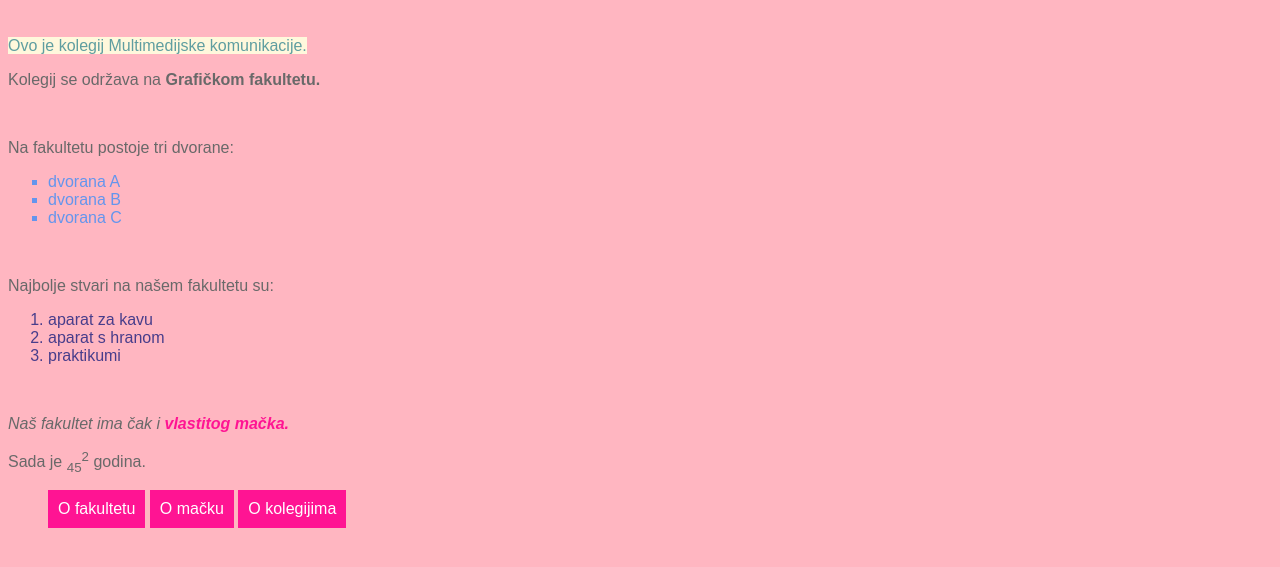
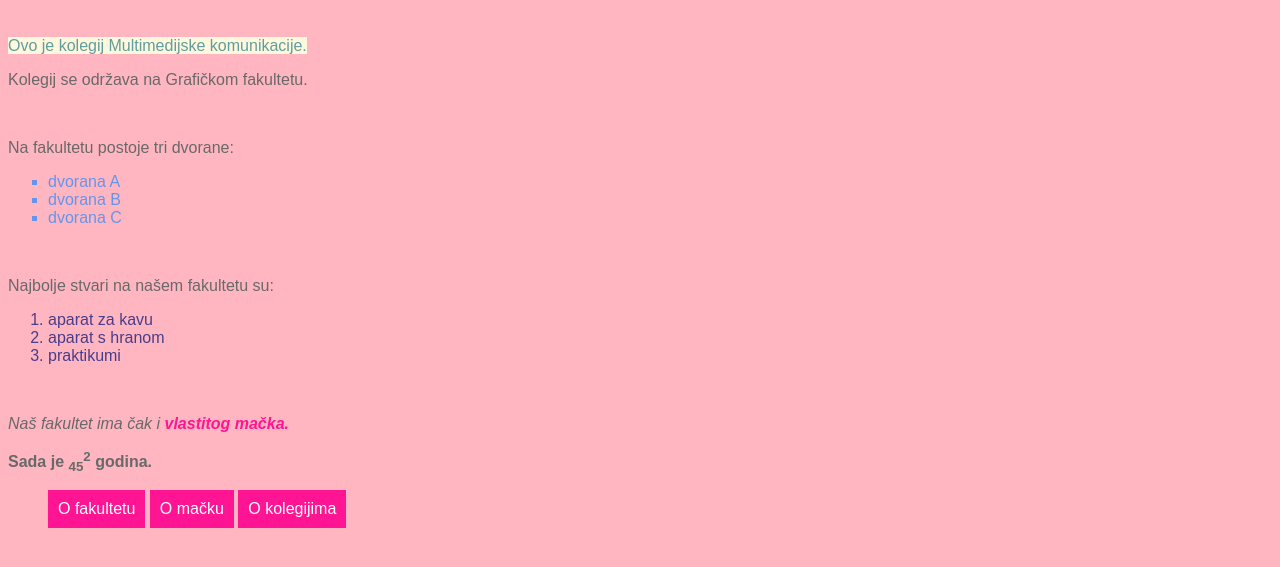
Before and after one commit to nikaivandija/MMK_V2, a plain HTML site: page index.html in a window 1280 px wide. Shown: the part 61-628 px from the top of the page. Drawn offline with Linux system fonts and the light colour scheme; a web font is replaced by a local one.

Commit message:
Add files via upload

```diff
--- a/index.html
+++ b/index.html
@@ -57,7 +57,7 @@
 	<br>
 	<p1>Ovo je kolegij Multimedijske komunikacije.</p1>
 	<br>
-	<p>Kolegij se održava na <strong>Grafičkom fakultetu.</strong></p>
+	<p>Kolegij se održava na Grafičkom fakultetu.</p>
 	<br>
 <p>Na fakultetu postoje tri dvorane:</p>
 <ul>
@@ -74,7 +74,7 @@
 	</ol>
 	<br>
 <p><em>Naš fakultet ima čak i <span>vlastitog mačka.</span></em></p>
-<p>Sada je <sub>45</sub><sup>2</sup> godina.</p>
+<p><strong>Sada je <sub>45</sub><sup>2</sup> godina.</strong></p>
 
 <ul>
 	<li1>O fakultetu </li1>
```
